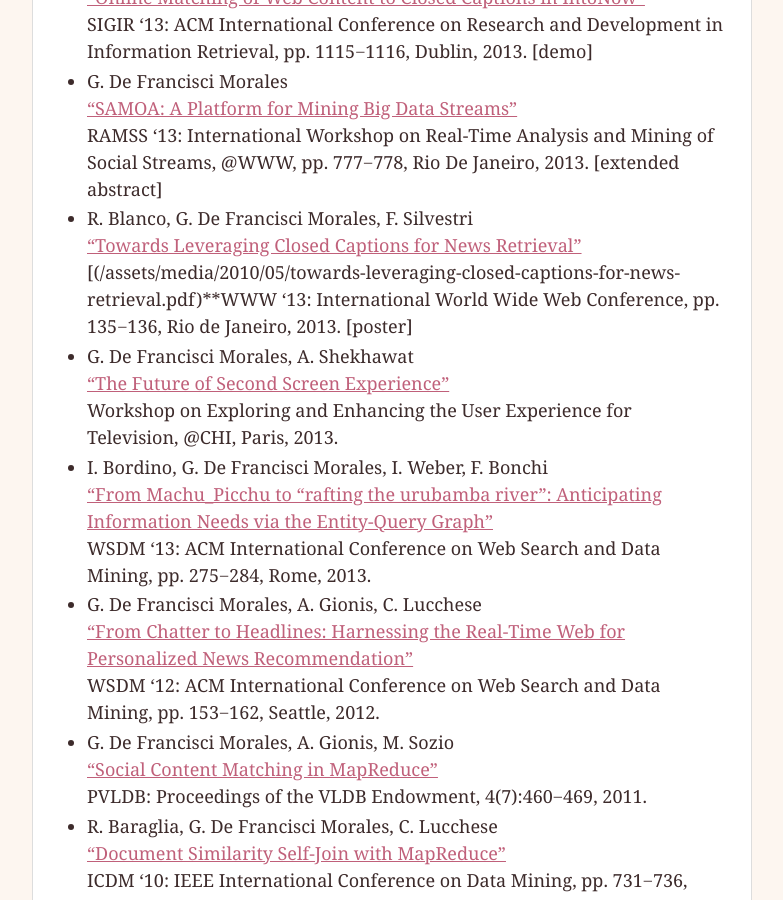
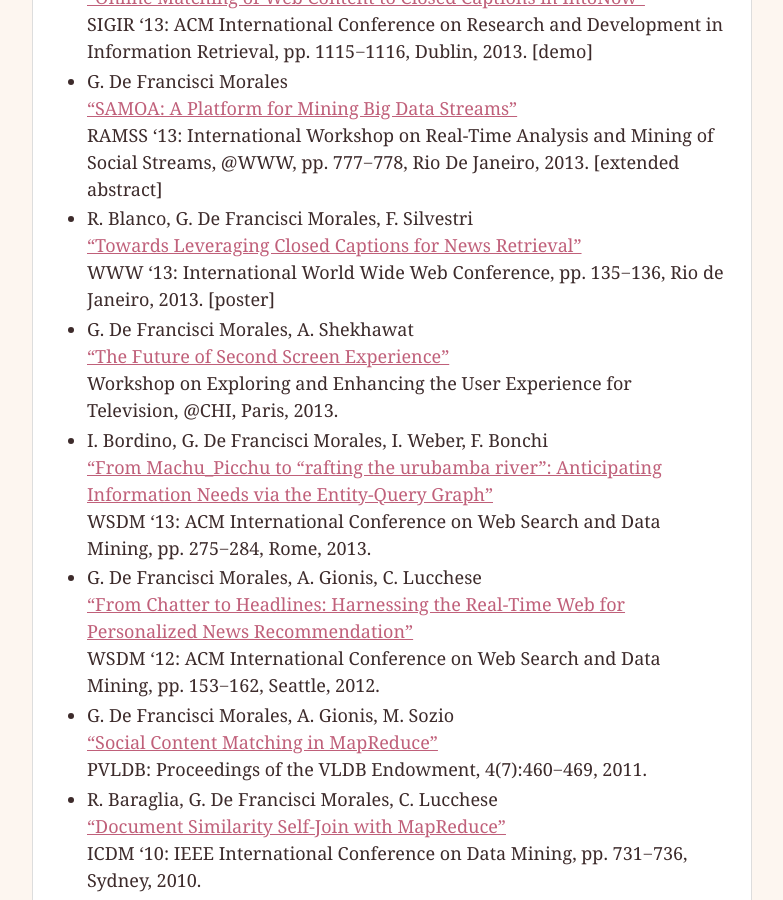
Before and after one commit to gdfm/gdfm.github.io, a Jekyll site: the page built from _pages/research.md, in a window 1280 px wide and 900 px high, scrolled down 13534 px. Shown: the whole window, without its empty margins (248-1031 px from the left). Built offline with Jekyll 4.4.1, drawn with Linux system fonts in a browser that asks for light colours.

Commit message:
Fix formatting error

```diff
--- a/_pages/research.md
+++ b/_pages/research.md
@@ -457,7 +457,7 @@
 
 - R. Blanco, G. De Francisci Morales, F. Silvestri
 [“Towards Leveraging Closed Captions for News Retrieval”](/assets/media/2010/05/towards-leveraging-closed-captions-for-news-retrieval.pdf)
-[(/assets/media/2010/05/towards-leveraging-closed-captions-for-news-retrieval.pdf)**WWW '13: International World Wide Web Conference, pp. 135−136, Rio de Janeiro, 2013. [poster]
+WWW '13: International World Wide Web Conference, pp. 135−136, Rio de Janeiro, 2013. [poster]
 
 - G. De Francisci Morales, A. Shekhawat
 [“The Future of Second Screen Experience”](/assets/media/2010/05/the-future-of-second-screen-experience.pdf)
```
Also changed, not shown: 4 other files.
